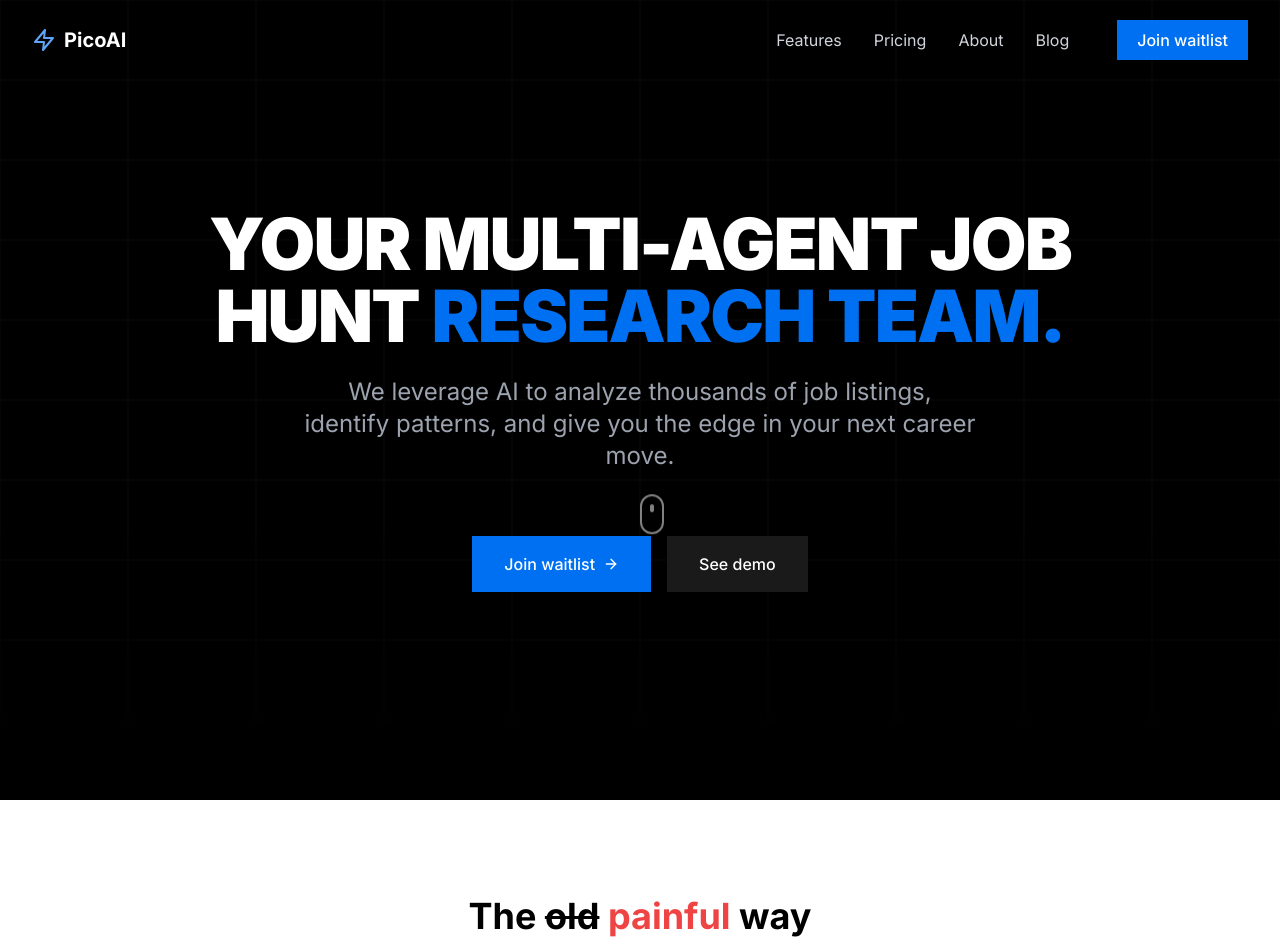
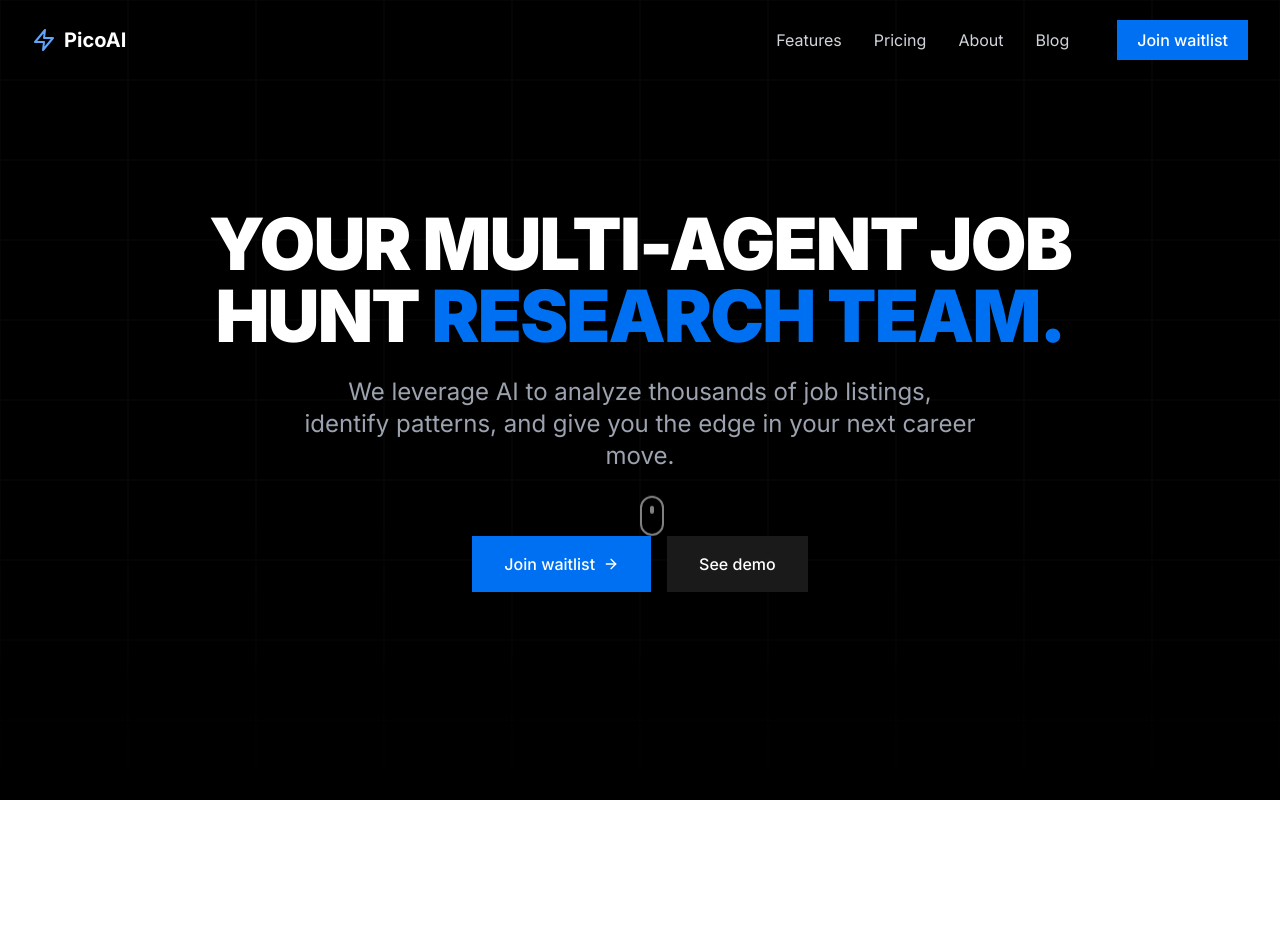
Before and after one commit to bryangalindo/pico, a React (Vite) app: page / in a window 1280 px wide. Shown: the top 952 px of the page. After the commit the page ends 800 px from the top, so only its background shows below. Built offline with nearby package versions, Linux system fonts and the light colour scheme.

Commit message:
remove all sections except hero for now

```diff
--- a/src/App.tsx
+++ b/src/App.tsx
@@ -13,11 +13,11 @@ function App() {
     <div className="font-sans">
       <Navbar />
       <HeroSection />
-      <OldWaySection />
+      {/* <OldWaySection />
       <NewWaySection />
       <TestimonialsSection />
       <CallToAction />
-      <Footer />
+      <Footer /> */}
     </div>
   );
 }
```
